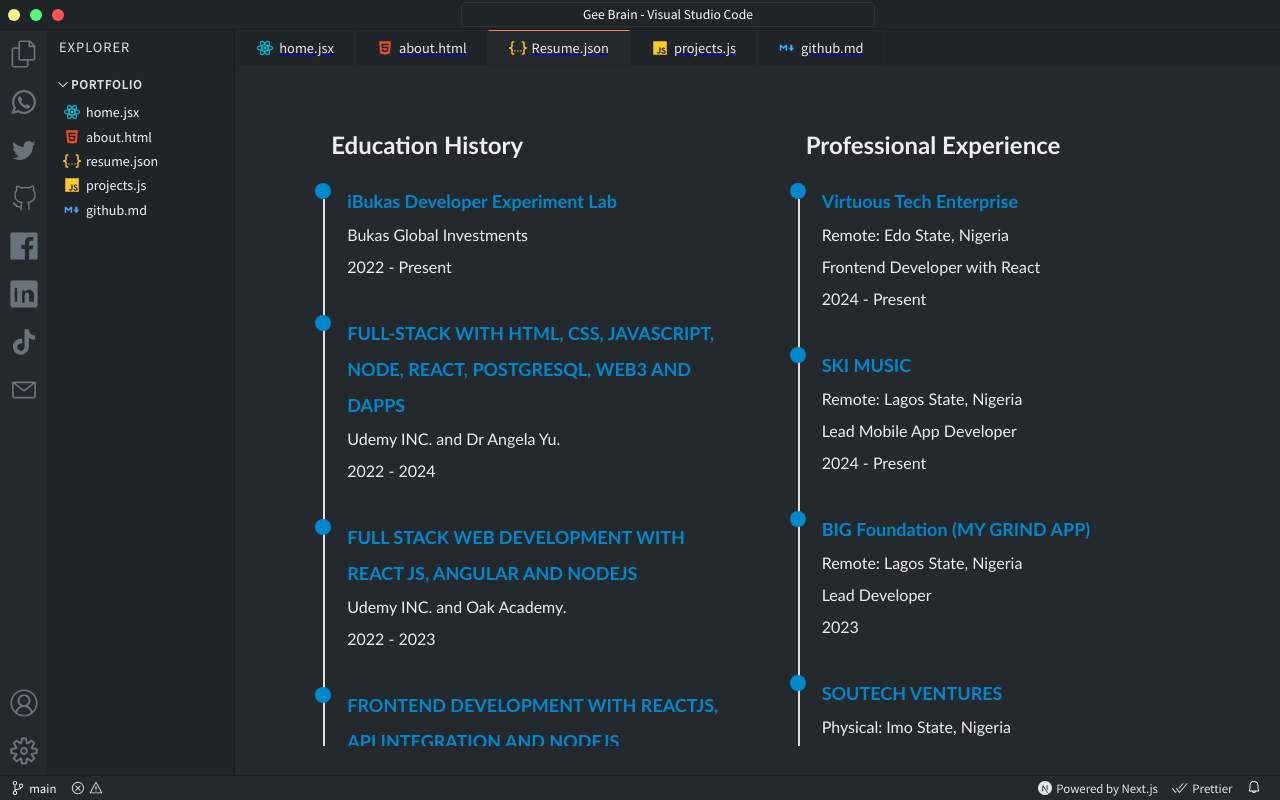
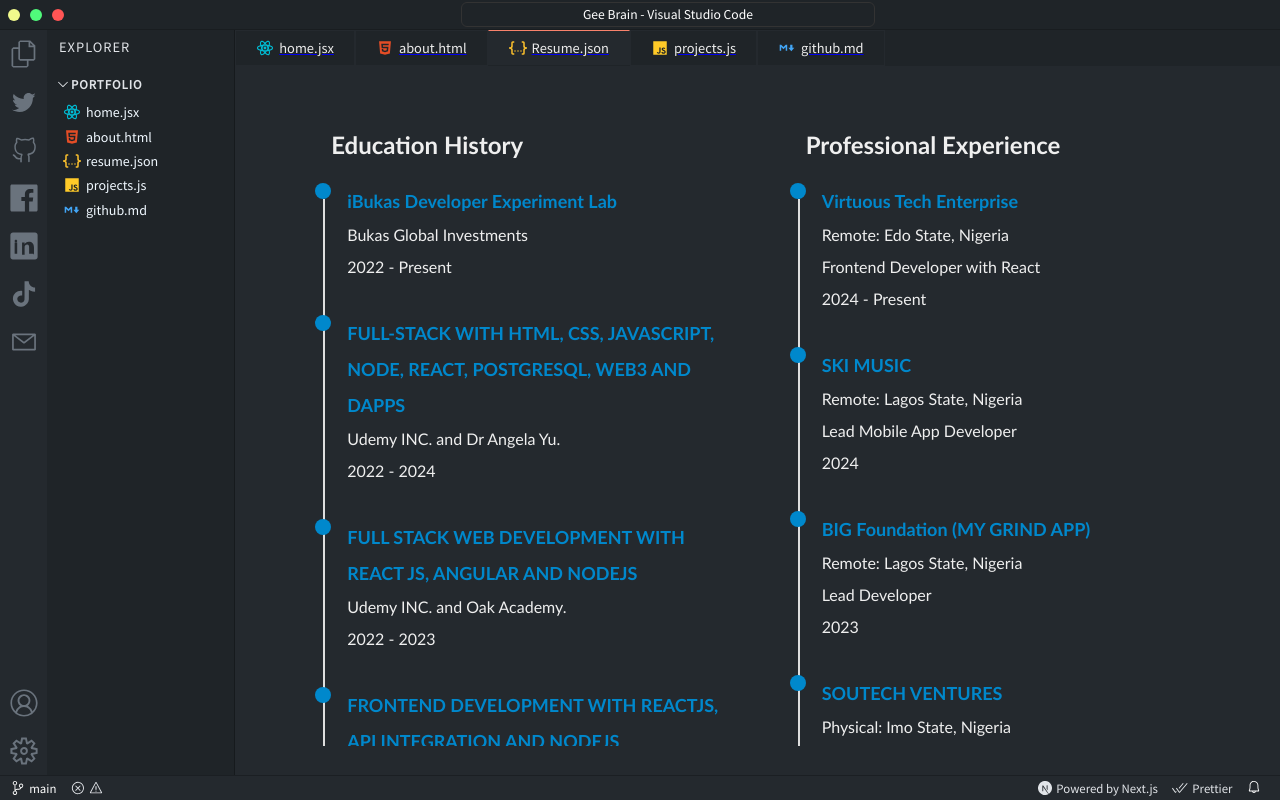
Before and after one commit to Gozkybrain/Gee-Brain, a Next.js app: page /resume in a window 1280 px wide. Built offline with nearby package versions, Linux system fonts and the light colour scheme.

Commit message:
Whatsapp Removed, and minor changes made

```diff
--- a/components/Sidebar.jsx
+++ b/components/Sidebar.jsx
@@ -17,10 +17,10 @@
     Icon: FilesIcon,
     path: '/',
   },
-  {
-    Icon: WhatsAppIcon,
-    path: 'https://wa.me/2348166983737',
-  },
+  // {
+  //   Icon: WhatsAppIcon,
+  //   path: 'https://wa.me/2348166983737',
+  // },
   {
     Icon: TwitterIcon,
     path: 'https://x.com/gozkybrain4u',
--- a/pages/resume.jsx
+++ b/pages/resume.jsx
@@ -58,7 +58,7 @@
           <h4 className={styles.resumeHead}>SKI MUSIC</h4>
           <div>Remote: Lagos State, Nigeria</div>
           <div>Lead Mobile App Developer</div>
-          <div>2024 - Present</div>
+          <div>2024</div>
         </div>
 
         <div className={styles.item}>
```
